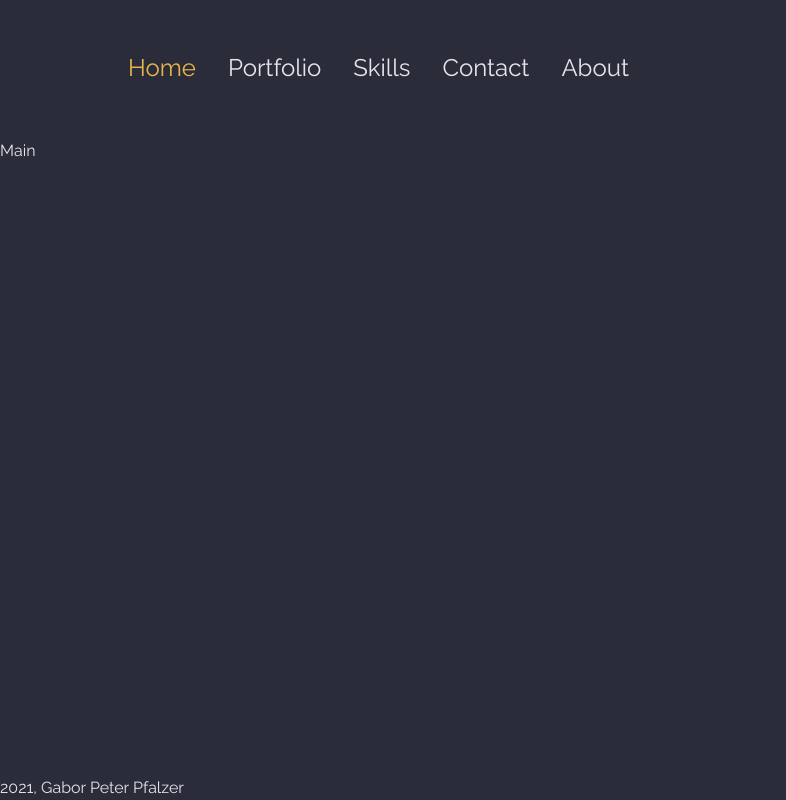
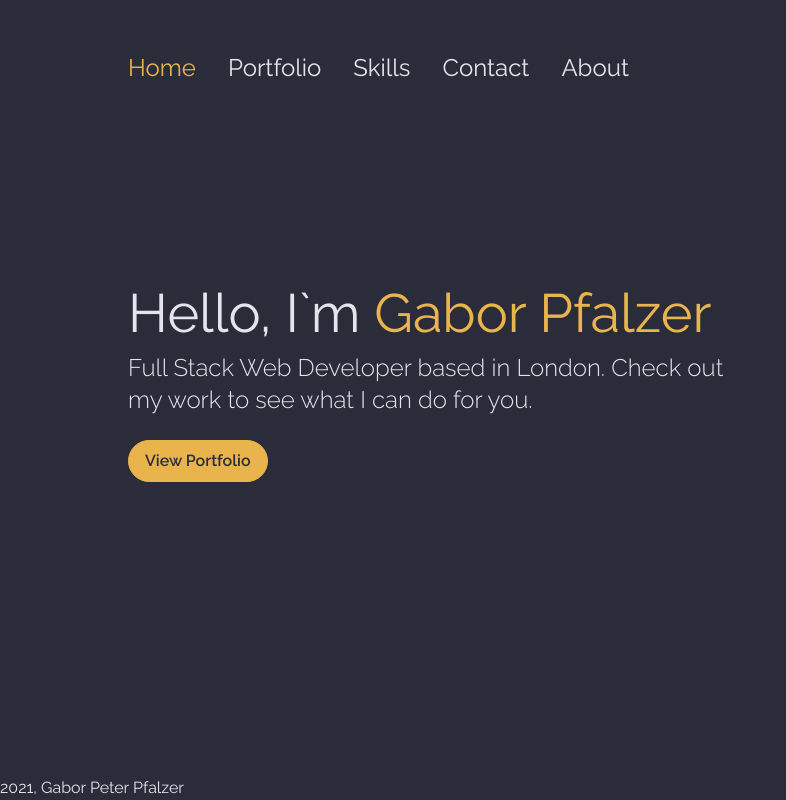
Before and after one commit to pfalzergbr/portfolio, a Next.js app: page / in a window 1280 px wide. Shown: the whole page, without its empty margins (0-786 px from the left). Built offline with nearby package versions, Linux system fonts and the light colour scheme.

Commit message:
style landing hero section

```diff
--- a/components/UI/styles/NavLink.module.scss
+++ b/components/UI/styles/NavLink.module.scss
@@ -17,7 +17,7 @@
     left: 0;
     width: 0%;
     border-bottom: 1px solid $color-orange-medium;
-    transition: 0.2s;
+    transition: 0.2s ease-out;
   }
 
   &:hover, &:focus {
--- /dev/null
+++ b/components/elements/Hero.tsx
@@ -0,0 +1,28 @@
+import Link from 'next/link';
+import styles from './styles/Hero.module.scss';
+
+const Hero: React.FC = () => {
+  return (
+    <main className={styles.hero}>
+      <div className={styles.textContainer}>
+        <h1 className={styles.hero_header_1}>
+          Hello, I`m{' '}
+          <span className={styles.hero_header_1_highlight}>Gabor Pfalzer</span>
+        </h1>
+        <h2 className={styles.hero_header_3}>
+          Full Stack Web Developer based in London.{' '}
+          Check out my work to see what I can do for you.{' '}
+        </h2>
+        <h2 className={styles.hero_header_3}>
+        </h2>
+      </div>
+      <div className='buttonContainer'>
+        <Link href='/portfolio'>
+          <a className={styles.hero_cta}>View Portfolio</a>
+        </Link>
+      </div>
+    </main>
+  );
+};
+
+export default Hero;
--- /dev/null
+++ b/components/elements/styles/Hero.module.scss
@@ -0,0 +1,58 @@
+@import '../../../styles/base/typography';
+@import '../../../styles/abstracts/variables';
+@import '../../../styles/abstracts/mixins';
+
+
+.hero {
+  display: grid;
+  grid-template-rows: repeat(2, max-content);
+  grid-gap: $space-24;
+  grid-column: 1/2;
+  grid-row: 2/3;
+  max-width: 60rem;
+
+}
+
+.textContainer {
+  grid-row: 1/2;
+}
+
+.buttonContainer{
+  grid-row: 2/3;
+}
+
+.hero_header_1 {
+  font-family: 'Raleway';
+  font-size: $font-size-54;
+  line-height: 1;
+  font-weight: 400;
+  margin: 0;
+  margin-bottom: $space-12;
+
+  &_highlight {
+    font-size: $font-size-54;
+    color: $color-orange-medium;
+    font-weight: 400;
+  }
+}
+
+.hero_header_3 {
+  margin: 0;
+  font-size: $font-size-24;
+  line-height: 3.2rem;
+  font-weight: 300;
+}
+
+.hero_cta {
+  // margin-top: $space-32;
+  display: inline-block;
+  background: $color-orange-medium;
+  font-size: $font-size-16;
+  @include button-regular;
+  transition: 0.2s ease-out;
+
+  &:hover{
+    background: $color-off-white;
+    border: 1px solid $color-off-white;
+  }
+}
--- a/components/layoutElements/Navigation.tsx
+++ b/components/layoutElements/Navigation.tsx
@@ -1,7 +1,7 @@
 import NavLink from '../UI/NavLink';
 import styles from './styles/Navigation.module.scss';
 
-//Todo - add hamburger
+//Todo - add hamburger menu
 
 const Navigation: React.FC = () => {
   return (
--- /dev/null
+++ b/pages/index.module.scss
@@ -0,0 +1,14 @@
+@import '../styles/abstracts/mixins';
+
+.landing {
+  display: grid;
+  grid-template-rows: 1fr max-content 2fr;
+  grid-template-columns: 1fr min-content;
+  grid-row: 2/3;
+  width: 90%;
+  margin: 0 auto;
+
+  @include tablet-landscape-up {
+    width: 80%;
+  }
+}
--- a/pages/index.tsx
+++ b/pages/index.tsx
@@ -1,17 +1,14 @@
 import Head from 'next/head'
-// import styles from '../styles/Home.module.scss'
+import Hero from '../components/elements/Hero'
+import styles from './index.module.scss'
 
 export default function Home() {
   return (
-    <div>
+    <div className={styles.landing}>
       <Head>
         <title>Peter Pfalzer - Portfolio</title>
       </Head>
-
-      <main>
-      Main
-
-      </main>
+      <Hero/>
 
 
     </div>
--- a/styles/abstracts/_mixins.scss
+++ b/styles/abstracts/_mixins.scss
@@ -44,7 +44,11 @@
 
 // Components
 
-@mixin padding-regular {
-  padding: .8rem 1.6rem;
+@mixin button-regular {
+  padding: .5em 1em;
+  color: $color-grey-dark;
+  border: 1px solid $color-orange-medium;
+  border-radius: 5rem;
+  font-weight: 600;
 }
 // Transitions
--- a/styles/abstracts/_variables.scss
+++ b/styles/abstracts/_variables.scss
@@ -21,6 +21,7 @@ $space-sm-8: 0.8rem;
 
 $space-12: 1.2rem;
 $space-16: 1.6rem;
+$space-24: 2.4rem;
 $space-32: 3.2rem;
 $space-56: 5.6rem;
 $space-96: 9.6rem;
--- a/styles/base/_base.scss
+++ b/styles/base/_base.scss
@@ -13,6 +13,7 @@ body {
   padding: 0;
   margin: 0;
   background: $color-grey-dark;
+  font-weight: 400;
 }
 
 a {
@@ -24,4 +25,12 @@ a {
   box-sizing: border-box;
 }
 
+button {
+  margin: 0;
+  background: none;
+  border: none;
+  color: $color-off-white;
+  cursor: pointer;
+}
+
 // Layout
--- a/styles/base/_typography.scss
+++ b/styles/base/_typography.scss
@@ -1,18 +1,27 @@
 @import url('https://fonts.googleapis.com/css2?family=Lato:ital,wght@0,300;0,400;0,700;1,300;1,400;1,700&family=Raleway:ital,wght@0,300;0,400;0,500;0,600;0,700;0,800;1,300;1,400;1,500;1,600;1,700&display=swap');
+@import '../abstracts/variables';
 
 
-
-.header-1 {
+.header_1 {
   font-family: 'Raleway';
   font-size: $font-size-54;
+  font-weight: 400;
+
+  &_highlight {
+    font-size: $font-size-54;
+    color: $color-orange-medium;
+    font-weight: 400;
+  }
 }
 
-.header-2 {
+.header_2 {
   font-size: $font-size-36;
   line-height: 4.4rem;
+  font-weight: 400;
 }
 
-.header-3 {
+.header_3 {
   font-size: $font-size-24;
   line-height: 3.2rem;
+  font-weight: 400;
 }
```
